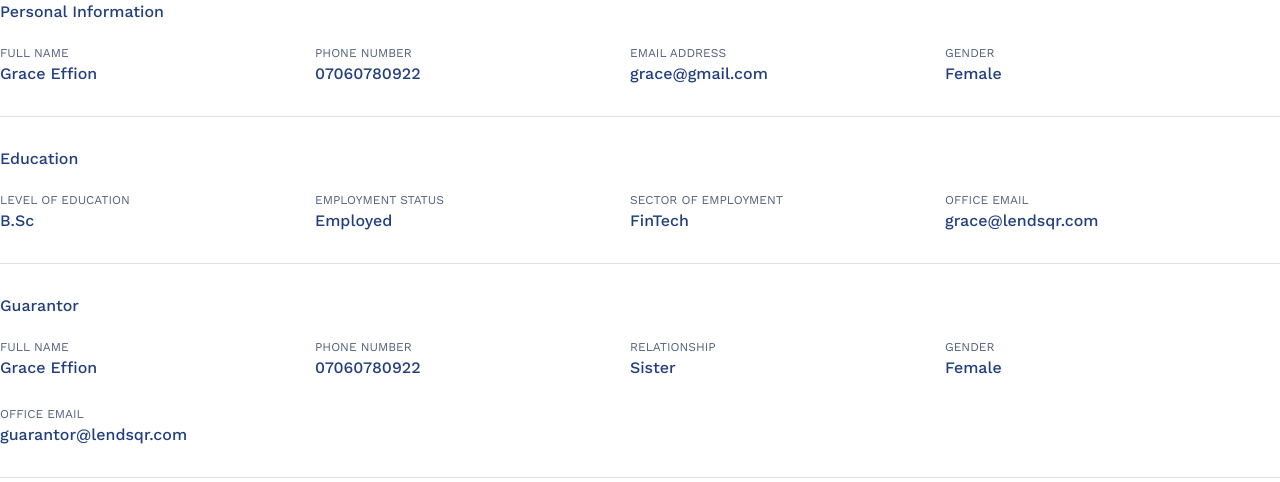
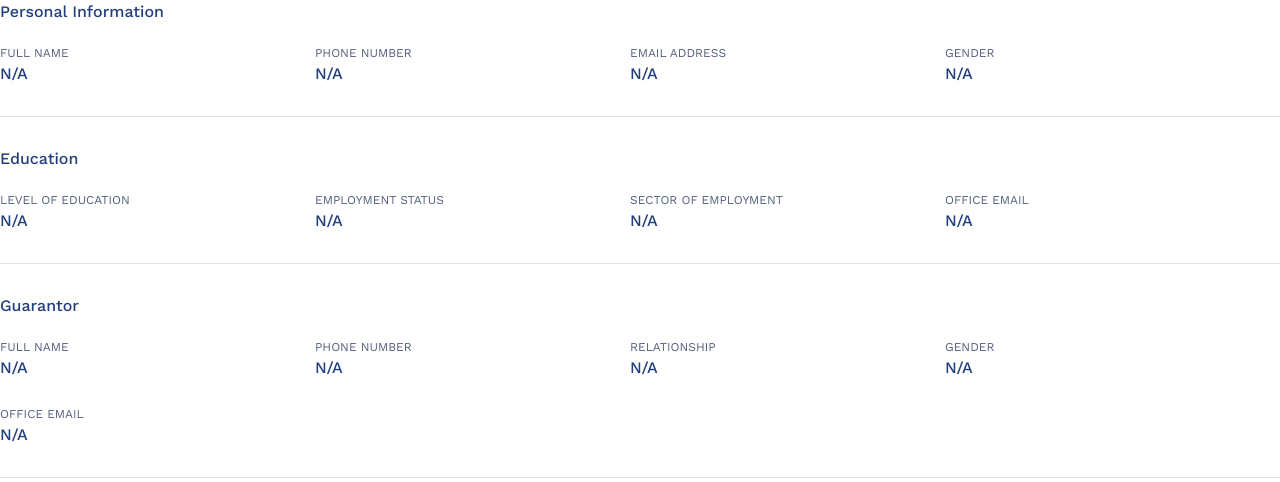
Before and after one commit to EmmanuelVictor62/lendsqr-app, a Next.js app: page /home/UserDetails/GeneralDetails in a window 1280 px wide. Shown: the top 482 px of the page. Built offline with nearby package versions, Linux system fonts and the light colour scheme.

Commit message:
Implement user status update functionality

```diff
--- a/db.json
+++ b/db.json
@@ -7,7 +7,8 @@
       "email": "john.doe@techcorp.com",
       "phoneNumber": "1234567890",
       "dateJoined": "June 20, 2019: 3:30PM",
-      "status": "Active",
+      "gender": "Male",
+      "status": "Inactive",
       "bank": "Chase",
       "accountBalance": "100000",
       "educationLevel": "M.Sc",
@@ -17,7 +18,9 @@
       "guarantor": "Jane Smith",
       "guarantorPhoneNo": "9876543210",
       "guarantorRelationship": "Friend",
-      "guarantorEmail": "jane.smith@techcorp.com"
+      "guarantorEmail": "jane.smith@techcorp.com",
+      "Inactive": "",
+      "Active": ""
     },
     {
       "id": "9876",
@@ -26,7 +29,8 @@
       "email": "sarah.brown@healthclinic.com",
       "phoneNumber": "5551112233",
       "dateJoined": "March 10, 2018: 2:15PM",
-      "status": "Active",
+      "gender": "Female",
+      "status": "Inactive",
       "bank": "Wells Fargo",
       "accountBalance": "75000",
       "educationLevel": "B.A",
@@ -45,7 +49,8 @@
       "email": "lisa.smith@retailmart.com",
       "phoneNumber": "9876543210",
       "dateJoined": "December 5, 2021: 9:00AM",
-      "status": "Inactive",
+      "gender": "Female",
+      "status": "Active",
       "bank": "Bank of America",
       "accountBalance": "30000",
       "educationLevel": "High School",
@@ -55,7 +60,9 @@
       "guarantor": "Mike Brown",
       "guarantorPhoneNo": "1234567890",
       "guarantorRelationship": "Family",
-      "guarantorEmail": "mike.brown@retailmart.com"
+      "guarantorEmail": "mike.brown@retailmart.com",
+      "Active": "",
+      "Inactive": ""
     },
     {
       "id": "2468",
@@ -64,6 +71,7 @@
       "email": "tom.johnson@consultingpro.com",
       "phoneNumber": "5555555555",
       "dateJoined": "August 17, 2017: 4:45PM",
+      "gender": "Male",
       "status": "Active",
       "bank": "CitiBank",
       "accountBalance": "125000",
@@ -74,7 +82,9 @@
       "guarantor": "Susan Lee",
       "guarantorPhoneNo": "9999999999",
       "guarantorRelationship": "Mentor",
-      "guarantorEmail": "susan.lee@consultingpro.com"
+      "guarantorEmail": "susan.lee@consultingpro.com",
+      "Active": "",
+      "Inactive": ""
     },
     {
       "id": "9870",
@@ -83,6 +93,7 @@
       "email": "emily.adams@travelworld.com",
       "phoneNumber": "7777777777",
       "dateJoined": "May 30, 2020: 1:00PM",
+      "gender": "Male",
       "status": "Active",
       "bank": "TD Bank",
       "accountBalance": "80000",
@@ -102,6 +113,7 @@
       "email": "mark.green@manufactotech.com",
       "phoneNumber": "3333333333",
       "dateJoined": "June 5, 2019: 11:45AM",
+      "gender": "Male",
       "status": "Inactive",
       "bank": "PNC Bank",
       "accountBalance": "60000",
@@ -121,6 +133,7 @@
       "email": "michael.brown@educationplus.com",
       "phoneNumber": "1111111111",
       "dateJoined": "January 15, 2018: 10:30AM",
+      "gender": "Male",
       "status": "Active",
       "bank": "HSBC",
       "accountBalance": "95000",
@@ -140,7 +153,8 @@
       "email": "daniel.smith@legalsolutions.com",
       "phoneNumber": "6666666666",
       "dateJoined": "February 8, 2019: 2:00PM",
-      "status": "Active",
+      "gender": "Male",
+      "status": "Inactive",
       "bank": "US Bank",
       "accountBalance": "85000",
       "educationLevel": "J.D.",
@@ -159,25 +173,7 @@
       "email": "emily.smith@travelworld.com",
       "phoneNumber": "5554446666",
       "dateJoined": "June 3, 2020: 11:15AM",
-      "status": "Active",
-      "bank": "Chase",
-      "accountBalance": "80000",
-      "educationLevel": "B.A",
-      "employmentStatus": "Employed",
-      "employmentSector": "Travel",
-      "officeEmail": "david@travelworld.com",
-      "guarantor": "David Brown",
-      "guarantorPhoneNo": "7778889999",
-      "guarantorRelationship": "Supervisor",
-      "guarantorEmail": "david.brown@travelworld.com"
-    },
-    {
-      "id": "2468",
-      "organization": "TravelWorld",
-      "userName": "EmilySmith",
-      "email": "emily.smith@travelworld.com",
-      "phoneNumber": "5554446666",
-      "dateJoined": "June 3, 2020: 11:15AM",
+      "gender": "Female",
       "status": "Active",
       "bank": "Chase",
       "accountBalance": "80000",
@@ -197,6 +193,7 @@
       "email": "michael.johnson@consultingpro.com",
       "phoneNumber": "1239876543",
       "dateJoined": "May 10, 2021: 10:00AM",
+      "gender": "Female",
       "status": "Active",
       "bank": "CitiBank",
       "accountBalance": "120000",
@@ -216,6 +213,7 @@
       "email": "david.brown@retailmart.com",
       "phoneNumber": "7771234567",
       "dateJoined": "August 15, 2019: 4:30PM",
+      "gender": "Male",
       "status": "Inactive",
       "bank": "TD Bank",
       "accountBalance": "60000",
@@ -245,6 +243,7 @@
       "guarantor": "James Johnson",
       "guarantorPhoneNo": "9876543210",
       "guarantorRelationship": "Colleague",
+      "gender": "Female",
       "guarantorEmail": "james.johnson@healthclinic.com"
     },
     {
@@ -254,6 +253,7 @@
       "email": "alice.smith@financeco.com",
       "phoneNumber": "8885551234",
       "dateJoined": "July 5, 2020: 9:45AM",
+      "gender": "Female",
       "status": "Active",
       "bank": "Bank of America",
       "accountBalance": "90000",
@@ -283,7 +283,8 @@
       "guarantor": "Sarah Davis",
       "guarantorPhoneNo": "4445556666",
       "guarantorRelationship": "Colleague",
-      "guarantorEmail": "sarah.davis@educationplus.com"
+      "guarantorEmail": "sarah.davis@educationplus.com",
+      "gender": "Female"
     },
     {
       "id": "3690",
@@ -300,7 +301,8 @@
       "employmentSector": "Legal",
       "officeEmail": "linda@legalsolutions.com",
       "guarantor": "Linda Johnson",
-      "guarantorPhoneNo": "daniel.smith@legalsolutions.com"
+      "guarantorPhoneNo": "daniel.smith@legalsolutions.com",
+      "gender": "Female"
     }
   ]
 }
--- a/pages/home/UserDetails/GeneralDetails/index.tsx
+++ b/pages/home/UserDetails/GeneralDetails/index.tsx
@@ -1,15 +1,13 @@
 import React from "react";
 
 import styles from "./general-details.module.scss";
+import { userType } from "@/types/type";
 
-type DetailsType = {
-  id: string;
-};
 interface DetailsProps {
-  details?: DetailsType;
+  user?: userType;
 }
 
-const GeneralDetails: React.FC<DetailsProps> = () => {
+const GeneralDetails: React.FC<DetailsProps> = ({ user }) => {
   return (
     <div className={styles["general-details__container"]}>
       <p className={styles["general-details__heading"]}>Personal Information</p>
@@ -18,23 +16,31 @@ const GeneralDetails: React.FC<DetailsProps> = () => {
           <p className={styles["general-details__content-heading"]}>
             Full Name
           </p>
-          <p className={styles["general-details__content"]}>Grace Effion</p>
+          <p className={styles["general-details__content"]}>
+            {user?.userName ? user?.userName : "N/A"}{" "}
+          </p>
         </div>
         <div className={styles["general-details__content-container"]}>
           <p className={styles["general-details__content-heading"]}>
             Phone Number
           </p>
-          <p className={styles["general-details__content"]}>07060780922</p>
+          <p className={styles["general-details__content"]}>
+            {user?.phoneNumber ? user?.phoneNumber : "N/A"}
+          </p>
         </div>
         <div className={styles["general-details__content-container"]}>
           <p className={styles["general-details__content-heading"]}>
             Email Address
           </p>
-          <p className={styles["general-details__content"]}>grace@gmail.com</p>
+          <p className={styles["general-details__content"]}>
+            {user?.officeEmail ? user?.officeEmail : "N/A"}
+          </p>
         </div>
         <div className={styles["general-details__content-container"]}>
           <p className={styles["general-details__content-heading"]}>Gender</p>
-          <p className={styles["general-details__content"]}>Female</p>
+          <p className={styles["general-details__content"]}>
+            {user?.gender ? user?.gender : "N/A"}{" "}
+          </p>
         </div>
       </div>
 
@@ -44,26 +50,32 @@ const GeneralDetails: React.FC<DetailsProps> = () => {
           <p className={styles["general-details__content-heading"]}>
             Level of Education
           </p>
-          <p className={styles["general-details__content"]}>B.Sc</p>
+          <p className={styles["general-details__content"]}>
+            {user?.educationLevel ? user?.educationLevel : "N/A"}
+          </p>
         </div>
         <div className={styles["general-details__content-container"]}>
           <p className={styles["general-details__content-heading"]}>
             Employment Status
           </p>
-          <p className={styles["general-details__content"]}>Employed</p>
+          <p className={styles["general-details__content"]}>
+            {user?.employmentStatus ? user?.employmentStatus : "N/A"}{" "}
+          </p>
         </div>
         <div className={styles["general-details__content-container"]}>
           <p className={styles["general-details__content-heading"]}>
             Sector Of Employment
           </p>
-          <p className={styles["general-details__content"]}>FinTech</p>
+          <p className={styles["general-details__content"]}>
+            {user?.employementSector ? user?.employementSector : "N/A"}{" "}
+          </p>
         </div>
         <div className={styles["general-details__content-container"]}>
           <p className={styles["general-details__content-heading"]}>
             Office Email
           </p>
           <p className={styles["general-details__content"]}>
-            grace@lendsqr.com
+            {user?.officeEmail ? user?.officeEmail : "N/A"}
           </p>
         </div>
       </div>
@@ -74,30 +86,38 @@ const GeneralDetails: React.FC<DetailsProps> = () => {
           <p className={styles["general-details__content-heading"]}>
             Full Name
           </p>
-          <p className={styles["general-details__content"]}>Grace Effion</p>
+          <p className={styles["general-details__content"]}>
+            {user?.guarantor ? user?.guarantor : "N/A"}{" "}
+          </p>
         </div>
         <div className={styles["general-details__content-container"]}>
           <p className={styles["general-details__content-heading"]}>
             Phone Number
           </p>
-          <p className={styles["general-details__content"]}>07060780922</p>
+          <p className={styles["general-details__content"]}>
+            {user?.guarantorPhoneNo ? user?.guarantorPhoneNo : "N/A"}{" "}
+          </p>
         </div>
         <div className={styles["general-details__content-container"]}>
           <p className={styles["general-details__content-heading"]}>
             Relationship
           </p>
-          <p className={styles["general-details__content"]}>Sister</p>
+          <p className={styles["general-details__content"]}>
+            {user?.guarantorRelationship ? user?.guarantorRelationship : "N/A"}{" "}
+          </p>
         </div>
         <div className={styles["general-details__content-container"]}>
           <p className={styles["general-details__content-heading"]}>Gender</p>
-          <p className={styles["general-details__content"]}>Female</p>
+          <p className={styles["general-details__content"]}>
+            {user?.gender ? user?.gender : "N/A"}{" "}
+          </p>
         </div>
         <div className={styles["general-details__content-container"]}>
           <p className={styles["general-details__content-heading"]}>
             Office Email
           </p>
           <p className={styles["general-details__content"]}>
-            guarantor@lendsqr.com
+            {user?.guarantorEmail ? user?.guarantorEmail : "N/A"}
           </p>
         </div>
       </div>
--- a/types/type.ts
+++ b/types/type.ts
@@ -25,6 +25,7 @@ export type userType = {
   userName?: string | undefined | null;
   phoneNumber?: string | undefined | null;
   dateJoined?: string | undefined | null;
+  gender?: string | undefined | null;
   status?: string | undefined | null;
   bank?: string | undefined | null;
   accountBalance?: string | undefined | null;
@@ -37,3 +38,8 @@ export type userType = {
   guarantorRelationship?: string | undefined | null;
   guarantorEmail?: string | undefined | null;
 };
+
+export type UpdateUserType = {
+  id: string | undefined | null;
+  status: string | undefined | null;
+};
```
Also changed, not shown: pages/home/Dashboard/index.tsx (+4 -6 lines), pages/home/UserDetails/index.tsx (+30 -13 lines), slices/user.ts (+24 -4 lines), thunks/user.ts (+44 -1 lines).
